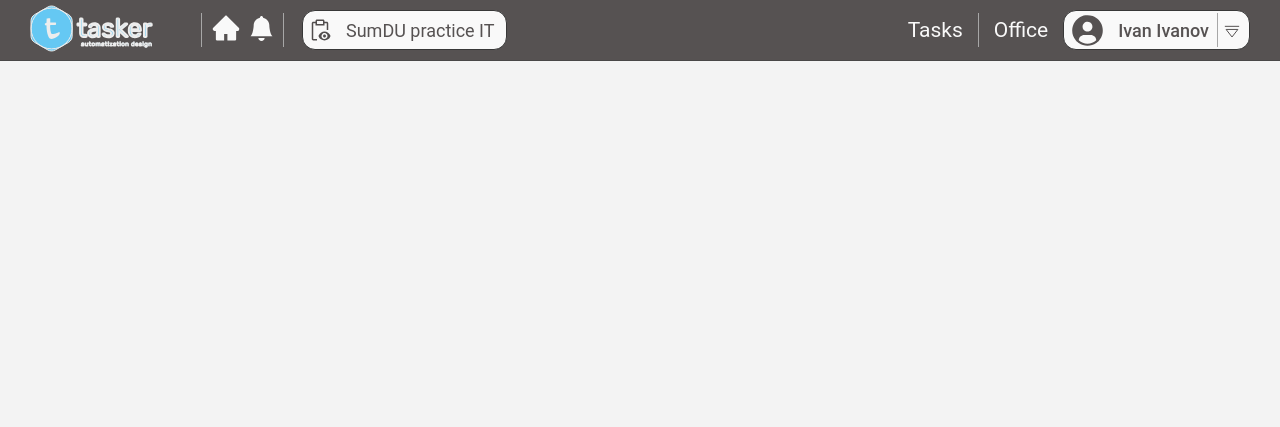
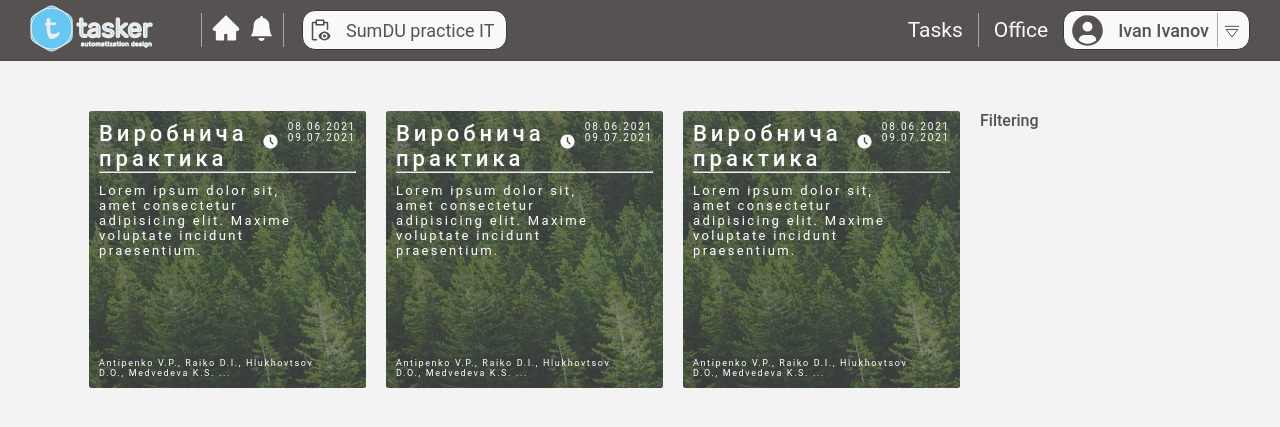
Before and after one commit to DmytroRaiko/Tasker, a PHP site: page / in a window 1280 px wide. Shown: the top 427 px of the page. Run offline with PHP 8.4, Linux system fonts and the light colour scheme.

Commit message:
body-cards

```diff
--- a/css/components/header.css
+++ b/css/components/header.css
@@ -3,7 +3,7 @@
  * 11 |     background: $main-dark;
  *    |                 ^^^^^^^^^^
  *    '
- *   sass/components/header.scss 11:17  root stylesheet */
+ *   sass\components\header.scss 11:17  root stylesheet */
 
 body::before {
   font-family: "Source Code Pro", "SF Mono", Monaco, Inconsolata, "Fira Mono",
@@ -13,5 +13,5 @@ body::before {
   padding: 1em;
   margin-bottom: 1em;
   border-bottom: 2px solid black;
-  content: "Error: Undefined variable.\a    \2577 \a 11 \2502      background: $main-dark;\a    \2502                  ^^^^^^^^^^\a    \2575 \a   sass/components/header.scss 11:17  root stylesheet";
+  content: "Error: Undefined variable.\a    \2577 \a 11 \2502      background: $main-dark;\d\a    \2502                  ^^^^^^^^^^\a    \2575 \a   sass\\components\\header.scss 11:17  root stylesheet";
 }
--- a/css/components/modal.css
+++ b/css/components/modal.css
@@ -3,7 +3,7 @@
  * 6 |     background: $modal-background;
  *   |                 ^^^^^^^^^^^^^^^^^
  *   '
- *   sass/components/modal.scss 6:17  root stylesheet */
+ *   sass\components\modal.scss 6:17  root stylesheet */
 
 body::before {
   font-family: "Source Code Pro", "SF Mono", Monaco, Inconsolata, "Fira Mono",
@@ -13,5 +13,5 @@ body::before {
   padding: 1em;
   margin-bottom: 1em;
   border-bottom: 2px solid black;
-  content: "Error: Undefined variable.\a   \2577 \a 6 \2502      background: $modal-background;\a   \2502                  ^^^^^^^^^^^^^^^^^\a   \2575 \a   sass/components/modal.scss 6:17  root stylesheet";
+  content: "Error: Undefined variable.\a   \2577 \a 6 \2502      background: $modal-background;\d\a   \2502                  ^^^^^^^^^^^^^^^^^\a   \2575 \a   sass\\components\\modal.scss 6:17  root stylesheet";
 }
--- a/css/main.css
+++ b/css/main.css
@@ -706,4 +706,97 @@ input:checked + .slider:before {
   opacity: 1;
 }
 
+.body-main {
+  margin-top: 50px;
+  margin-left: 89px;
+  background-color: #f3f3f3;
+  font-family: "Roboto", sans-serif;
+  display: grid;
+  grid-template-columns: 1fr 300px;
+  grid-column-gap: 20px;
+  color: white;
+}
+.body-main .card-body {
+  background-image: url(../images/forest.jpg);
+  background-size: auto;
+  border-radius: 3px;
+}
+.body-main .blurr {
+  background: rgba(85, 85, 85, 0.6);
+  border-radius: 3px;
+  height: 100%;
+}
+.body-main .body-cards {
+  width: 100%;
+  display: grid;
+  grid-template-columns: repeat(3, 1fr);
+  grid-row-gap: 20px;
+  grid-column-gap: 20px;
+}
+.body-main .card-header {
+  display: grid;
+  grid-template-columns: 2fr 25px 0.1fr;
+  grid-column-gap: 5px;
+}
+.body-main .card-header .card-name {
+  font-family: "Roboto", sans-serif;
+  font-weight: 500;
+  font-size: 22px;
+  letter-spacing: 0.18em;
+  margin-left: 10px;
+  margin-top: 10px;
+}
+.body-main .card-header .date-icon {
+  display: flex;
+  margin: auto;
+}
+.body-main .card-header .date-start {
+  font-family: "Roboto", sans-serif;
+  font-size: 10px;
+  margin: auto;
+  letter-spacing: 0.18em;
+  text-align: right;
+  margin-right: 10px;
+  margin-top: 10px;
+}
+.body-main .card-header .date-end {
+  font-family: "Roboto", sans-serif;
+  font-size: 10px;
+  margin: auto;
+  letter-spacing: 0.18em;
+  text-align: right;
+  margin-right: 10px;
+  margin-bottom: 10px;
+}
+.body-main hr {
+  margin-left: 10px;
+  margin-right: 10px;
+}
+.body-main .card-description {
+  width: 80%;
+  margin-left: 10px;
+  margin-top: 10px;
+}
+.body-main .card-description p {
+  font-family: "Roboto", sans-serif;
+  font-size: 13px;
+  letter-spacing: 0.18em;
+}
+.body-main .card-footer {
+  width: 80%;
+  margin-left: 10px;
+  margin-bottom: 10px;
+  margin-top: 100px;
+  font-size: 9px;
+  letter-spacing: 0.18em;
+  text-transform: capitalize;
+  display: flex;
+  align-items: flex-end;
+}
+.body-main .body-filter {
+  margin-right: 89px;
+  font-weight: 500;
+  color: #565252;
+}
+
 /*# sourceMappingURL=main.css.map */
--- a/function.php
+++ b/function.php
@@ -16,6 +16,13 @@ function site_header ($postfix = NULL) {
     }
 }
 
+function site_body ($postfix = NULL) {
+    if ($postfix == NULL) {
+        include "templates/body.php";
+    } else {
+        include "templates/body-" . $postfix . ".php";
+    }
+}
 
 function sign_form ($postfix = NULL) {
     if ($postfix == NULL) {
--- a/index.php
+++ b/index.php
@@ -9,7 +9,9 @@
     <?php
         site_header();
     ?>
-
+    <?php
+        site_body();
+    ?>
 
 
     <?php
--- a/sass/components/body.scss
+++ b/sass/components/body.scss
@@ -0,0 +1,108 @@
+$body-color: #f3f3f3;
+$body-font-family: 'Roboto', sans-serif;
+$head-text-weight:500;
+$text-letter-spacing: 0.18em;
+
+.body-main {
+    margin-top: 50px;
+    margin-left: 89px;
+    background-color: $body-color;
+    font-family: $body-font-family;
+    display: grid;
+    grid-template-columns: 1fr 300px;
+    grid-column-gap: 20px;
+    color: white;
+
+    .card-body{
+        background-image: url(../images/forest.jpg);
+        background-size: auto;
+        border-radius: 3px;
+    }
+    .blurr{
+        background: rgba(85, 85, 85, 0.6);
+        border-radius: 3px;
+        height: 100%;
+    }
+    .body-cards{
+        width: 100%;
+        display: grid;
+        grid-template-columns: repeat(3, 1fr);
+        grid-row-gap: 20px;
+        grid-column-gap: 20px;
+    }
+
+    .card-header{
+        display: grid;
+        grid-template-columns: 2fr 25px 0.1fr;
+        grid-column-gap: 5px;
+
+        .card-name{
+            font-family: $body-font-family;
+            font-weight: $head-text-weight;
+            font-size: 22px;
+            letter-spacing: $text-letter-spacing;
+            margin-left: 10px;
+            margin-top: 10px;
+        }
+
+        .date-icon{
+            display: flex;
+            margin: auto;
+        }
+
+        .date-start{
+            font-family: $body-font-family;
+            font-size: 10px;
+            margin: auto;
+            letter-spacing: $text-letter-spacing;
+            text-align: right;
+            margin-right: 10px;
+            margin-top: 10px;
+        }
+
+        .date-end{
+            font-family: $body-font-family;
+            font-size: 10px;
+            margin: auto;
+            letter-spacing: $text-letter-spacing;
+            text-align: right;
+            margin-right: 10px;
+            margin-bottom: 10px;
+        }
+
+    }
+
+    hr{
+        margin-left: 10px;
+        margin-right: 10px;
+    }
+    .card-description{
+        width: 80%;
+        margin-left: 10px;
+        margin-top: 10px;
+        p{
+            font-family: $body-font-family;
+            font-size: 13px;
+            letter-spacing: $text-letter-spacing;
+        }
+    }
+
+    .card-footer{
+        width: 80%;
+        margin-left: 10px;
+        margin-bottom: 10px;
+        margin-top: 100px;
+        font-size: 9px;
+        letter-spacing: $text-letter-spacing;
+        text-transform: capitalize;
+        display: flex;
+        align-items: flex-end;
+
+    }
+
+    .body-filter {
+        margin-right: 89px;
+        font-weight: $head-text-weight;
+        color: rgba(86, 82, 82, 1);
+    }
+}
--- a/sass/main.scss
+++ b/sass/main.scss
@@ -85,3 +85,4 @@ button:active {
 @import "components/header.scss";
 @import "components/sign-form.scss";
 @import "components/modal.scss";
+@import "components/body.scss";
--- a/templates/body.php
+++ b/templates/body.php
@@ -0,0 +1,152 @@
+<div class="body-main">
+    <div class="body-cards">
+        <div class="card-body">
+            <div class="blurr">
+                <div class="card-header">
+
+                    <p class="card-name">
+                        Виробнича практика
+                    </p>
+
+                    <div class="date-icon">
+                        <svg width="17" height="17" viewBox="0 0 17 17" fill="none" xmlns="http://www.w3.org/2000/svg">
+                            <path d="M8.50008 1.41667C4.59433 1.41667 1.41675 4.59426 1.41675 8.50001C1.41675 12.4058 4.59433 15.5833 8.50008 15.5833C12.4058 15.5833 15.5834 12.4058 15.5834 8.50001C15.5834 4.59426 12.4058 1.41667 8.50008 1.41667ZM10.8326 11.8341L7.79175 8.79326V4.25001H9.20842V8.20676L11.8342 10.8325L10.8326 11.8341Z" fill="white"/>
+                        </svg>
+
+                    </div>
+
+                    <div class="card-time">
+                        <div class="date-start">
+                            08.06.2021
+                        </div>
+
+                        <div class="date-end">
+                            09.07.2021
+                        </div>
+
+                    </div>
+
+                </div>
+
+                <hr>
+
+                <div class="card-description">
+                    <p class="description">
+                    Lorem ipsum dolor sit, amet consectetur adipisicing elit. Maxime voluptate incidunt praesentium.
+                    </p>
+                </div>
+
+
+                <div class="card-footer">
+                    <p class="executor">
+                    Antipenko V.P., Raiko D.I., Hlukhovtsov D.O., Medvedeva K.S. ...
+                    </p>
+                </div>
+            </div>
+
+
+        </div>
+
+
+        <div class="card-body">
+            <div class="blurr">
+                <div class="card-header">
+
+                    <p class="card-name">
+                        Виробнича практика
+                    </p>
+
+                    <div class="date-icon">
+                        <svg width="17" height="17" viewBox="0 0 17 17" fill="none" xmlns="http://www.w3.org/2000/svg">
+                            <path d="M8.50008 1.41667C4.59433 1.41667 1.41675 4.59426 1.41675 8.50001C1.41675 12.4058 4.59433 15.5833 8.50008 15.5833C12.4058 15.5833 15.5834 12.4058 15.5834 8.50001C15.5834 4.59426 12.4058 1.41667 8.50008 1.41667ZM10.8326 11.8341L7.79175 8.79326V4.25001H9.20842V8.20676L11.8342 10.8325L10.8326 11.8341Z" fill="white"/>
+                        </svg>
+
+                    </div>
+
+                    <div class="card-time">
+                        <div class="date-start">
+                            08.06.2021
+                        </div>
+
+                        <div class="date-end">
+                            09.07.2021
+                        </div>
+
+                    </div>
+
+                </div>
+
+                <hr>
+
+                <div class="card-description">
+                    <p class="description">
+                    Lorem ipsum dolor sit, amet consectetur adipisicing elit. Maxime voluptate incidunt praesentium.
+                    </p>
+                </div>
+
+
+                <div class="card-footer">
+                    <p class="executor">
+                    Antipenko V.P., Raiko D.I., Hlukhovtsov D.O., Medvedeva K.S. ...
+                    </p>
+                </div>
+            </div>
+
+
+        </div>
+
+
+        <div class="card-body">
+            <div class="blurr">
+                <div class="card-header">
+
+                    <p class="card-name">
+                        Виробнича практика
+                    </p>
+
+                    <div class="date-icon">
+                        <svg width="17" height="17" viewBox="0 0 17 17" fill="none" xmlns="http://www.w3.org/2000/svg">
+                            <path d="M8.50008 1.41667C4.59433 1.41667 1.41675 4.59426 1.41675 8.50001C1.41675 12.4058 4.59433 15.5833 8.50008 15.5833C12.4058 15.5833 15.5834 12.4058 15.5834 8.50001C15.5834 4.59426 12.4058 1.41667 8.50008 1.41667ZM10.8326 11.8341L7.79175 8.79326V4.25001H9.20842V8.20676L11.8342 10.8325L10.8326 11.8341Z" fill="white"/>
+                        </svg>
+
+                    </div>
+
+                    <div class="card-time">
+                        <div class="date-start">
+                            08.06.2021
+                        </div>
+
+                        <div class="date-end">
+                            09.07.2021
+                        </div>
+
+                    </div>
+
+                </div>
+
+                <hr>
+
+                <div class="card-description">
+                    <p class="description">
+                    Lorem ipsum dolor sit, amet consectetur adipisicing elit. Maxime voluptate incidunt praesentium.
+                    </p>
+                </div>
+
+
+                <div class="card-footer">
+                    <p class="executor">
+                    Antipenko V.P., Raiko D.I., Hlukhovtsov D.O., Medvedeva K.S. ...
+                    </p>
+                </div>
+            </div>
+
+
+        </div>
+    </div>
+
+    <div class="body-filter">
+    Filtering
+        <div class="body-settings">
+        </div>
+    </div>
+</div>
```
Also changed, not shown: css/components/body.css (+92 -1 lines), css/components/sign-form.css (+2 -13 lines), images/forest.jpg (added), 2 other files.
